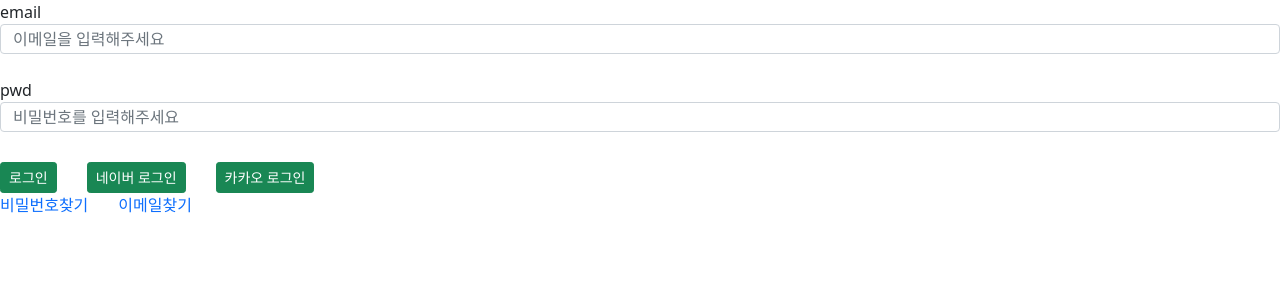
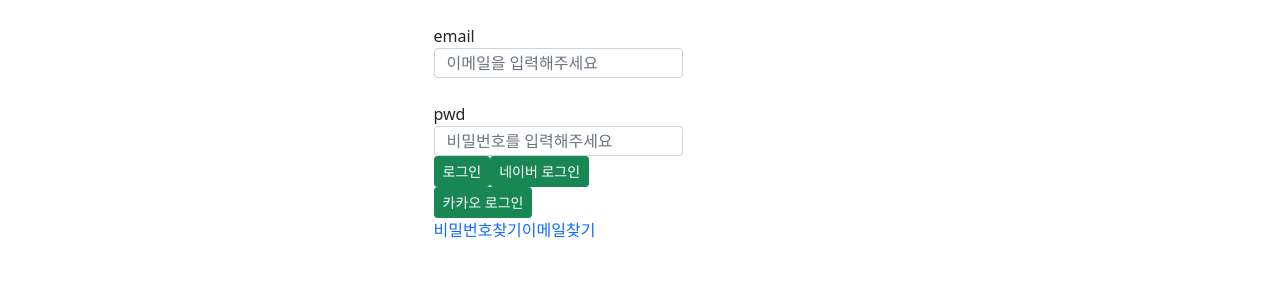
Before and after one commit to novb1492/study_vue2, a Vue app: page /loginPage in a window 1280 px wide. Shown: the top 300 px of the page. Built offline with nearby package versions, Linux system fonts and the light colour scheme; what @ckeditor/ckeditor5-vue2, vue-daum-postcode, vue-head would draw is missing.

Commit message:
resized막는게 안돠네 방법을 찾아봐야겠다

```diff
--- a/src/App.vue
+++ b/src/App.vue
@@ -24,9 +24,7 @@ export default {
     -o-animation: fadein 2s; /* Opera */
 }
 a:link { text-decoration: none;}
-.joinInput{width:300px;height: 25px;}
 .adressInput{width:300px;height:30px;}
-.loginInput{width:300px;height:30px;}
 @keyframes fadein {
     from {
         opacity:0;
--- a/src/components/layout/Header.vue
+++ b/src/components/layout/Header.vue
@@ -87,13 +87,13 @@ export default {
     },
     methods :{
       showJoinPage(){
-        window.open('/joinPage','userpopup', 'width=1000, height=1000', 'menubar=no, status=no, toolbar=no,location=no,resizable=no');
+        window.open('/joinPage','userpopup', 'width=500, height=900','resizable=no');
       },
       showLoginPage(){
-        window.open('/loginPage','userpopup', 'width=500, height=500', 'menubar=no, status=no, toolbar=no,location=no,resizable=no');
+        window.open('/loginPage','userpopup', 'width=500, height=400','resizable=no');
       },
       showMyPage(){
-        window.open('/myPage', 'userpopup', 'width=1000, height=500','menubar=no, status=no, toolbar=no,location=no,resizable=no');
+        window.open('/myPage', 'userpopup', 'width=1000, height=500','resizable=no');
       },
       useHeader(){
         var uri=location.pathname;
--- a/src/components/views/user/joinPage.vue
+++ b/src/components/views/user/joinPage.vue
@@ -36,6 +36,7 @@
     </div>
 </template>
 <style>
+.joinInput{width:300px;height: 25px;}
 .container-fluid{width: 50%;}
 </style>
 <script>
--- a/src/components/views/user/loginPage.vue
+++ b/src/components/views/user/loginPage.vue
@@ -1,14 +1,25 @@
 <template>
-    <div>
-        <div>email</div><input type="email" id="email" class="form-control loginInput" placeholder="이메일을 입력해주세요">
-        <br>
-        <div>pwd</div><input type="password" id="pwd" class="form-control loginInput" placeholder="비밀번호를 입력해주세요">
-        <input type="button" value="로그인" class="btn btn-success btn btn-default btn-sm" style="margin-top: 30px;" @click="this.tryLogin"><input type="button" class="btn btn-success btn btn-default btn-sm" value="네이버 로그인" @click="this.callNaverLogin" style="margin-left: 30px; margin-top: 30px;">
-        <input type="button" class="btn btn-success btn btn-default btn-sm" value="카카오 로그인" @click="this.callKakaoLogin" style="margin-left: 30px; margin-top: 30px;">
-        <br>
-        <a href="/findPwdPage"><span  style="margin-top: 30px;">비밀번호찾기</span ></a><a href="/findEmailPage"><span  style="margin-top: 30px; margin-left: 30px;">이메일찾기</span ></a>
+ <div class="loginPage">
+       <div class="container row" style="float: none; margin:100 auto;">
+            <div class="col-md-3" style="float: none; margin:0 auto;">
+                <div class="mt-4">email</div>
+                <input type="email" id="email" class="form-control loginInput" placeholder="이메일을 입력해주세요">
+                <br>
+                <div>pwd</div>
+                <input type="password" id="pwd" class="form-control loginInput" placeholder="비밀번호를 입력해주세요">
+                <input type="button" value="로그인" class="btn btn-success btn btn-default btn-sm"  @click="this.tryLogin">
+                <input type="button" class="btn btn-success btn btn-default btn-sm" value="네이버 로그인" @click="this.callNaverLogin" >
+                <input type="button" class="btn btn-success btn btn-default btn-sm" value="카카오 로그인" @click="this.callKakaoLogin">
+                <br>
+                <a href="/findPwdPage"><span>비밀번호찾기</span></a>
+                <a href="/findEmailPage"><span>이메일찾기</span></a>
+            </div>
+        </div>
     </div>
 </template>
+<style>
+.loginInput{width:300px;height:30px;}
+</style>
 <script>
 import * as module from "../../jslib/jslib.js";
 export default {
```
